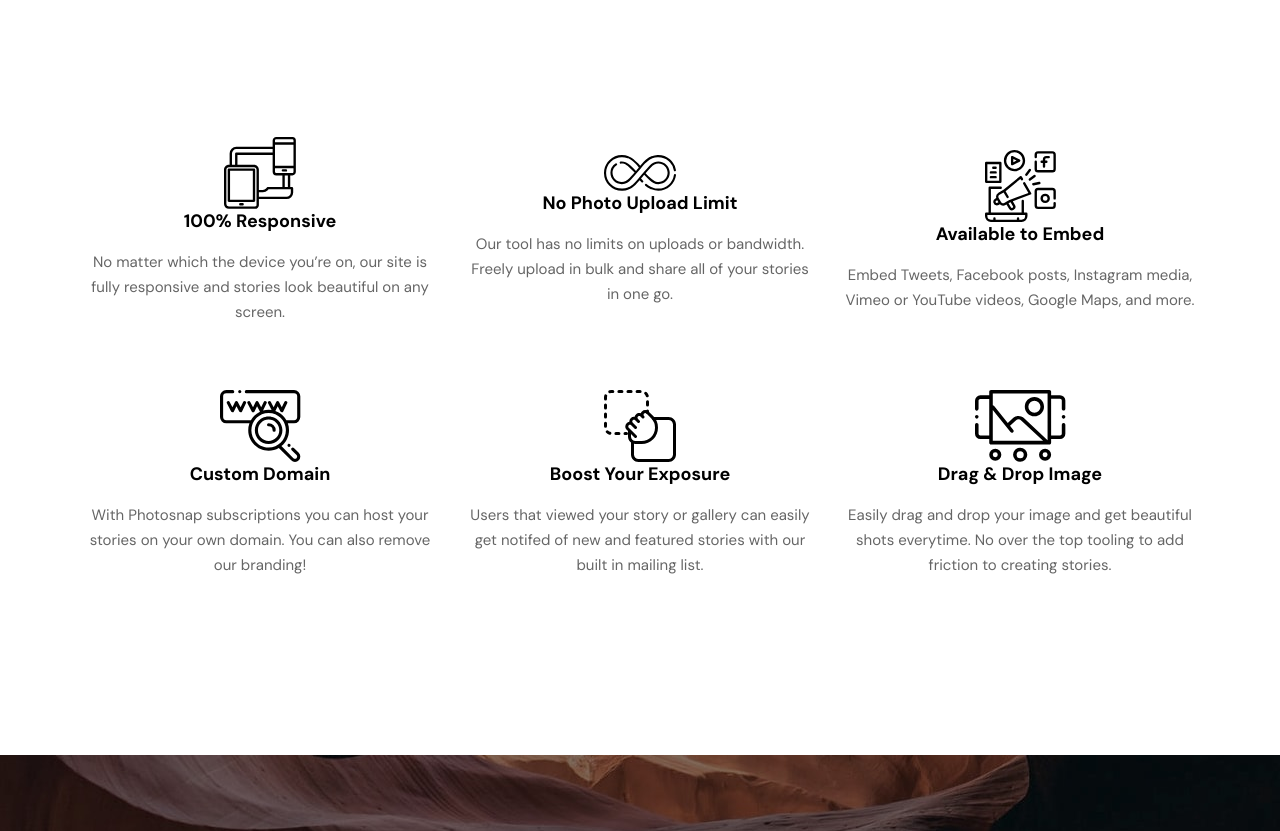
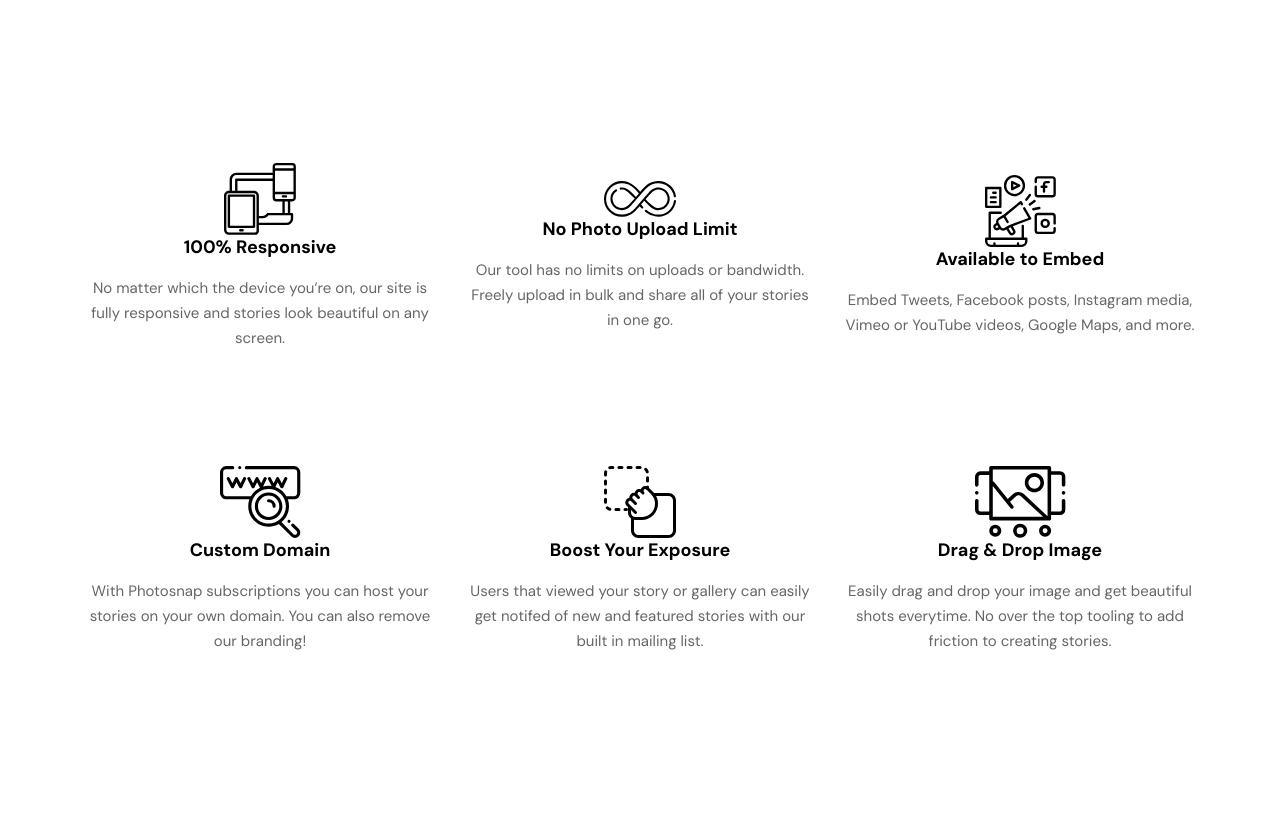
Before and after one commit to lashasuxa/photosnap-multi-page-web, a React (Vite) app: page /features in a window 1280 px wide. Shown: the part 600-1431 px from the top of the page. Built offline with nearby package versions, Linux system fonts and the light colour scheme.

Commit message:
fix : features page markup

```diff
--- a/src/Components/Cardscollection.jsx
+++ b/src/Components/Cardscollection.jsx
@@ -108,10 +108,12 @@ const AllCollection = [
 const CardsCollectionContainer = styled.div`
   display: flex;
   justify-content: center;
+  align-items: center;
   flex-flow: row wrap;
   background-color: white;
 
   width: 100%;
+  max-width: 1440px;
 
 `;
 
--- a/src/Components/Highlights.jsx
+++ b/src/Components/Highlights.jsx
@@ -1,17 +1,19 @@
 import styled from 'styled-components';
 
 const HighlightsContainer = styled.div`
-margin-top: 160px;
-margin-bottom: 160px;
+  margin-top: 160px;
+  margin-bottom: 160px;
   display: flex;
   flex-wrap: wrap;
   justify-content: center;
+  max-width: 1440px;
+  align-items: center;
+  height: 576px;
+  gap: 30px;
+  margin-left: auto;
+  margin-right: auto;
+`;
 
-  align-items: center;
-  width: 1110;
-  height: 475px;
-  gap: 30px;
-`;
 
 const Highlight = styled.div`
   display: flex;
```
